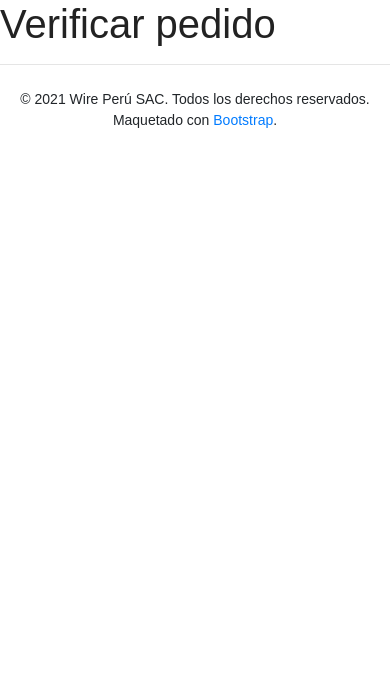
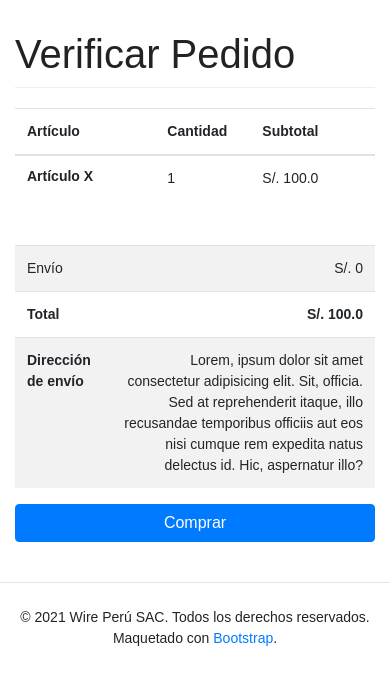
Before and after one commit to Jibaru/wire-peru-tienda, a Django app: page /verificar-pedido in a window 390 px wide. Shown: the part 60-745 px from the top of the page. Run offline with Django 3.2, Linux system fonts and the light colour scheme; some libraries are stand-ins or nearby versions; some web fonts are replaced.

Commit message:
Agregada contenido verificar pedido

```diff
--- a/tienda/templates/tienda/pages/verificar_pedido.html
+++ b/tienda/templates/tienda/pages/verificar_pedido.html
@@ -6,5 +6,111 @@ Verificar pedido
 {% endblock %}
 
 {% block contenido %}
-<h1>Verificar pedido</h1>
+<section class="container">
+    <div class="row">
+        <section class="col-12 d-none d-md-block">
+            <ol class="breadcrumb">
+                <li class="breadcrumb-item">
+                    <a href="/" class="trsn" title="Inicio">Inicio</a>
+                </li>
+                <li class="breadcrumb-item">
+                    <span>Verificar Pedido</span>
+                </li>
+            </ol>
+        </section>
+    </div>
+</section>
+
+<div class="container">
+    <!-- Page Heading -->
+    <div class="row">
+        <div class="col-12">
+            <h1 class="page-header">Verificar Pedido</h1>
+        </div>
+    </div>
+    <!-- /.row -->
+
+    <!-- Cart Table -->
+    <div class="row">
+        <div class="col-lg-8 mb-4">
+            <form id="cart-update-form" method="post" action="https://bootstrap.jumpseller.com/cart/update">
+                <div class="table-responsive">
+                    <table class="table">
+                        <thead>
+                            <tr>
+                                <th>Artículo</th>
+                                <th class="mob-hide"></th>
+                                <th class="mob-hide">Precio unitario</th>
+                                <th class="table-qty">Cantidad</th>
+                                <th>Subtotal</th>
+                            </tr>
+                        </thead>
+                        <tbody>
+                            <tr>
+                                <td>
+                                    <h3>Artículo X</h3>
+                                </td>
+                                <td class="text-center mob-hide">
+                                    <a href="/articulos/12" class="trsn" title="Articulo X">
+                                        <img src="https://cdnx.jumpseller.com/bootstrap/image/14896546/resize/120/150?1614272621"
+                                            alt="Wacom Bamboo Tablet" title="Articulo X">
+                                    </a>
+                                </td>
+                                <td class="mob-hide">
+                                    <span class="order-product-price">S/. 100.0</span>
+                                </td>
+                                <td>
+                                    <span>1</span>
+                                </td>
+                                <td>
+                                    <span class="order-product-subtotal">S/. 100.0</span>
+                                </td>
+                            </tr>
+                        </tbody>
+                    </table>
+                </div>
+            </form>
+        </div>
+
+        <!-- Cart Options -->
+        <div class="col-lg-4 mb-4">
+            <div class="row">
+                <div class="col-12 cart-totals">
+                    <table class="table table-striped">
+                        <tbody>
+                            <tr class="totals">
+                                <td colspan="1" class="text-left">Envío</td>
+                                <td colspan="1" class="text-right">S/. 0</td>
+                            </tr>
+                            <tr class="totals key">
+                                <td colspan="1" class="text-left">
+                                    <strong>Total</strong>
+                                </td>
+                                <td colspan="1" class="text-right">
+                                    <strong>S/. 100.0</strong>
+                                </td>
+                            </tr>
+                            <tr class="totals key">
+                                <td colspan="1" class="text-left">
+                                    <strong>Dirección de envío</strong>
+                                </td>
+                                <td colspan="1" class="text-right">
+                                    Lorem, ipsum dolor sit amet consectetur adipisicing elit. Sit, officia. Sed at reprehenderit itaque, illo recusandae temporibus officiis aut eos nisi cumque rem expedita natus delectus id. Hic, aspernatur illo?
+                                </td>
+                            </tr>
+                        </tbody>
+                    </table>
+                    <div class="text-center cart-actions">
+                        <form action="/realizar-pedido">
+                            <button class="btn btn-primary btn-block">
+                                Comprar
+                            </button>
+                        </form>
+                    </div>
+                </div>
+            </div>
+        </div>
+    </div>
+
+</div>
 {% endblock %}
```
